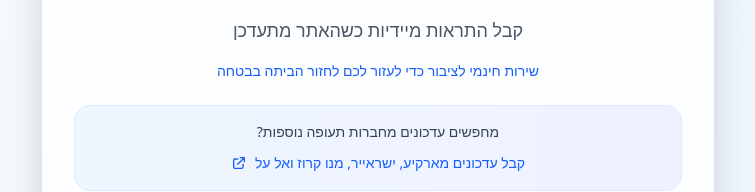
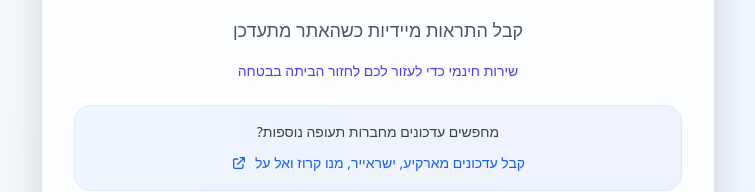
Before and after one commit to israeligal/elal-notification, a Next.js app: page / in a window 1280 px wide. Shown: the part 200-392 px from the top of the page, without its empty margins (262-1017 px from the left). Built offline with nearby package versions, Linux system fonts and the light colour scheme; no server answers.

Commit message:
fix: update text color and content in SubscribeForm component
- Changed the text color of the informational paragraph from blue to indigo for better visibility.
- Revised the content of the paragraph to streamline the message about the free service, enhancing clarity and user engagement.

```diff
--- a/src/components/subscribe-form/SubscribeForm.tsx
+++ b/src/components/subscribe-form/SubscribeForm.tsx
@@ -132,8 +132,8 @@ export function SubscribeForm({ onSuccess, onError }: SubscribeFormProps) {
           <p className="text-gray-600 text-lg leading-relaxed max-w-md mx-auto mb-4">
             קבל התראות מיידיות כשהאתר מתעדכן
           </p>
-          <p className="text-blue-600 text-sm font-medium mb-6">
-            שירות חינמי לציבור כדי לעזור לכם לחזור הביתה בבטחה
+          <p className="text-indigo-600 text-sm font-medium mb-6">
+            שירות חינמי כדי לעזור לכם לחזור הביתה בבטחה
           </p>
 
           {/* Link to multi-airline service */}
```
